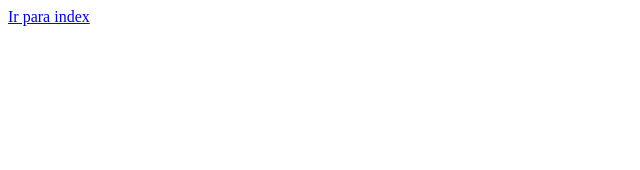
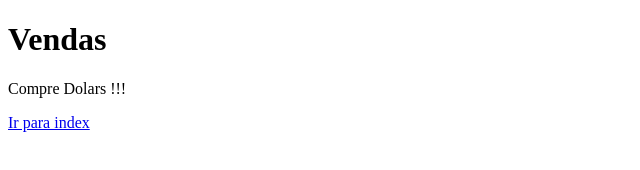
Before and after one commit to marcosjrpb/aulagithub, a plain HTML site: page vendas.htm in a window 1280 px wide. Shown: the whole page, without its empty margins (0-640 px from the left). Drawn offline with Linux system fonts and the light colour scheme.

Commit message:
modificado vendas

```diff
--- a/vendas.htm
+++ b/vendas.htm
@@ -7,6 +7,8 @@
     <title>Pagina Inicial</title>
 </head>
 <body>
+    <h1>Vendas</h1>
+    <p>Compre Dolars !!!</p>
     <a href="index.htm">Ir para index</a>
 </body>
 </html>
```
